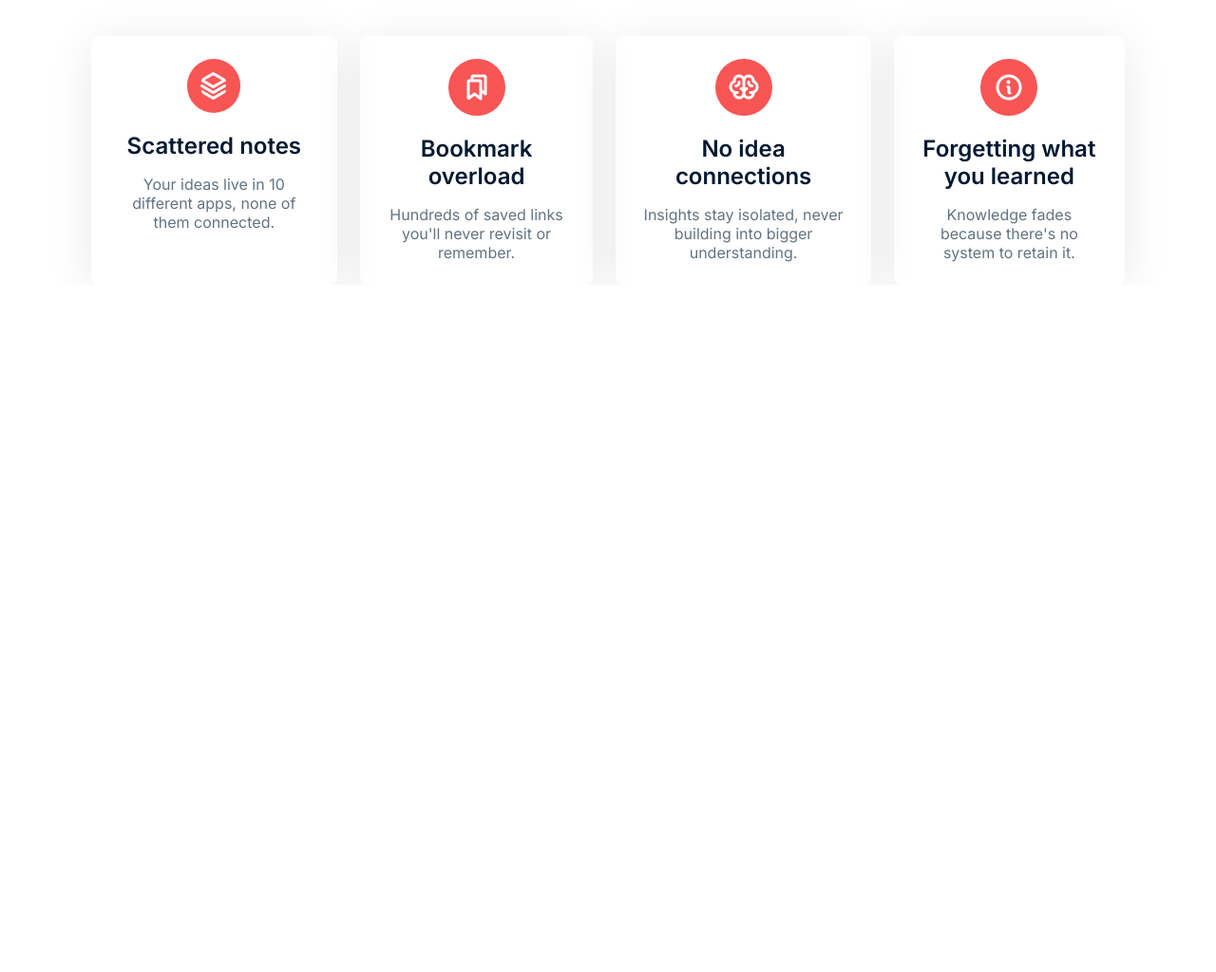
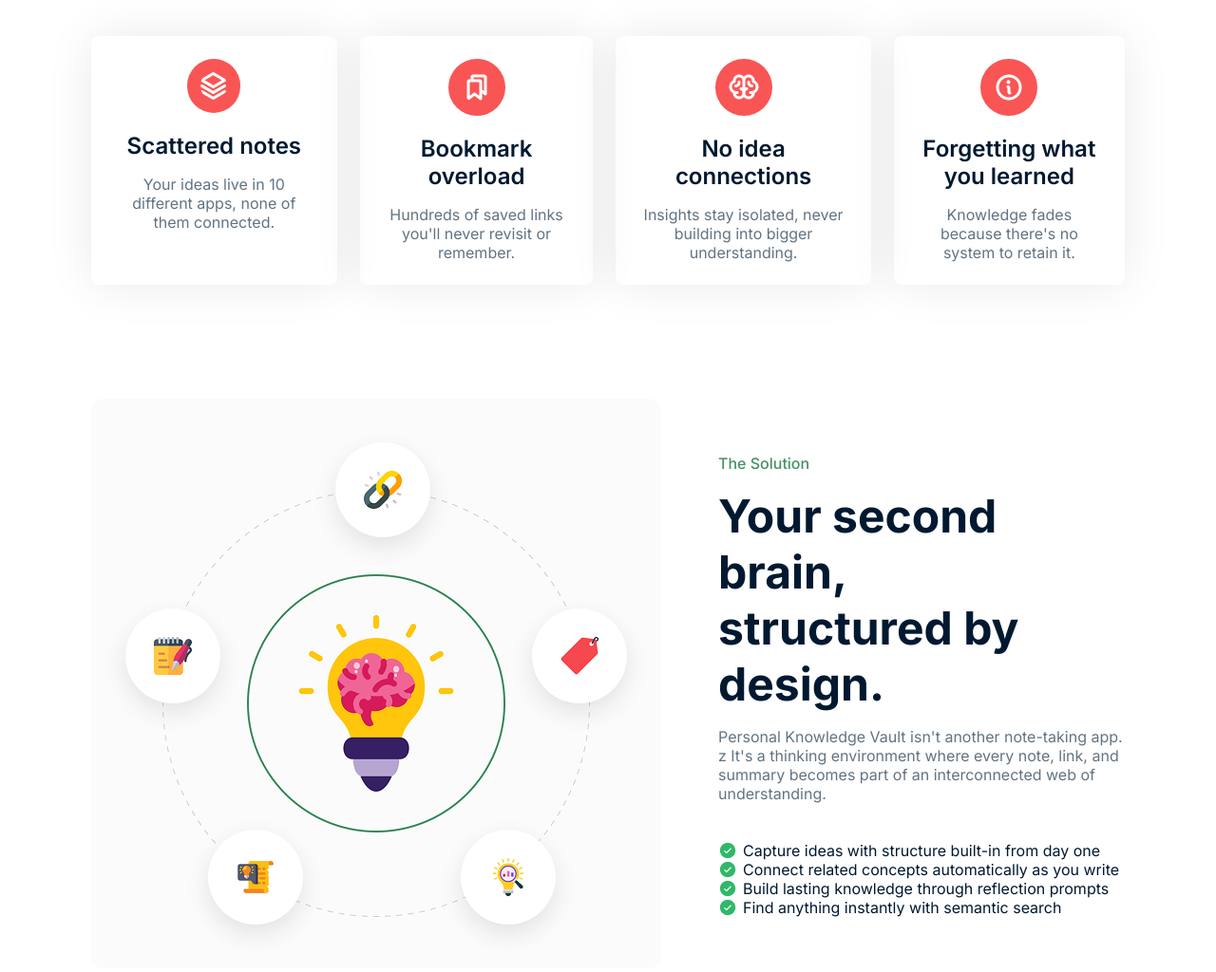
Before and after one commit to Md-Mottakin/Assignment-1, a plain HTML site: page index.html in a window 1280 px wide. Shown: the part 915-1939 px from the top of the page at 95% size. Before the commit the page ends 1215 px from the top, so only its background shows below. Drawn offline with Linux system fonts and the light colour scheme.

Commit message:
completed Knowledge section  according to figma

```diff
--- a/index.html
+++ b/index.html
@@ -65,5 +65,24 @@
         </div>
         </div>
     </section>
+
+    <section id="knowledge">
+        <div class="knowledge-container">
+            <div class=""><img src="./assets/knowledge.png" alt=""></div>
+            <div class="knowledge-info">
+                <div class="">
+                    <h6>The Solution</h6>
+                    <h1>Your second brain,<br>structured by design.</h1>
+                    <p>Personal Knowledge Vault isn't another note-taking app. z It's a thinking environment where every note, link, and summary becomes part of an interconnected web of understanding.</p>
+                </div>
+                <div class="knowledge-info-points">
+                    <div class="knowledge-info-point"><img src="./assets/CheckCircle.png" alt="">Capture ideas with structure built-in from day one</div>
+                    <div class="knowledge-info-point"><img src="./assets/CheckCircle.png" alt="">Connect related concepts automatically as you write</div>
+                    <div class="knowledge-info-point"><img src="./assets/CheckCircle.png" alt="">Build lasting knowledge through reflection prompts</div>
+                    <div class="knowledge-info-point"><img src="./assets/CheckCircle.png" alt="">Find anything instantly with semantic search</div>
+                </div>
+            </div>
+        </div>
+    </section>
 </body>
 </html>
--- a/style.css
+++ b/style.css
@@ -158,7 +158,7 @@ margin-top: 44px;
     max-width: 322px;
     padding: 24px;
     border-radius: 8px;
-    box-shadow: 0 6px 50px 0 #00000016;
+    box-shadow: 0 0 50px 0 #00000016;
     text-align: center;
 }
 
@@ -181,3 +181,62 @@ margin-top: 44px;
     color: #627382;
     padding-top: 16px;
 }
+
+#knowledge{
+    margin-top: 120px;
+
+}
+
+.knowledge-container{
+    display: flex;
+    width: 85%;
+    max-width: 1360px;
+    margin: 0 auto;
+    gap: 60px;
+    align-items: center;
+}
+
+.knowledge-info{
+    width: 700px;
+}
+
+.knowledge-container img{
+    max-width: 600px;
+    border-radius: 12px;
+
+}
+
+.knowledge-info h6{
+    font-size: 16px;
+    line-height: 20px;
+    font-weight: 500;
+    color: #469165;
+    margin-bottom: 16px;
+}
+
+.knowledge-info h1{
+    font-size: 48px;
+    font-weight: 700;
+    color: #001931;
+    margin-bottom: 16px;
+}
+
+.knowledge-info p{
+    font-size: 16px;
+    line-height: 20px;
+    color: #627382;
+    margin-bottom: 40px;
+}
+
+.knowledge-info-points img{
+    max-width: 20px;
+}
+
+.knowledge-info-point{
+    gap: 6px;
+    display:flex;
+    font-size: 16px;
+    font-family: 500;
+    line-height: 20px;
+    color: #001931;
+}
```
